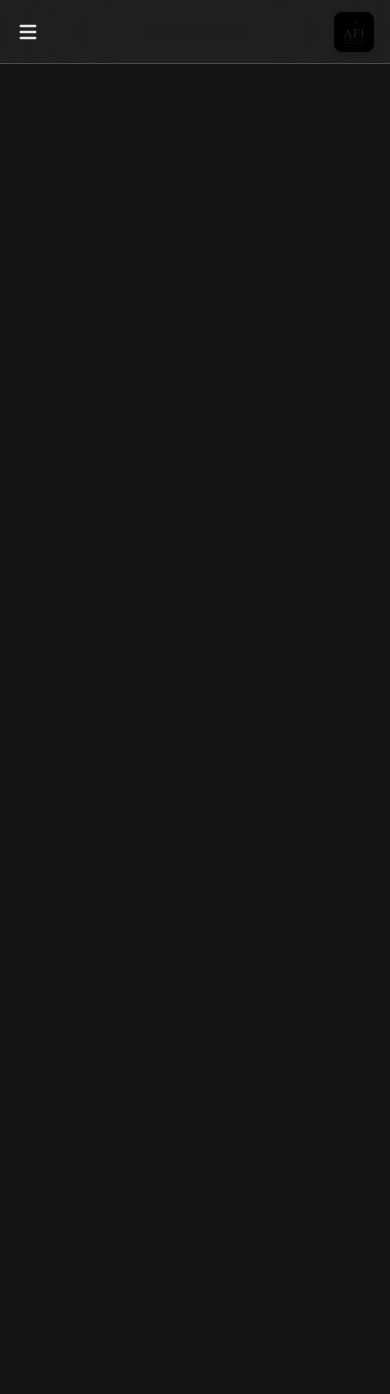
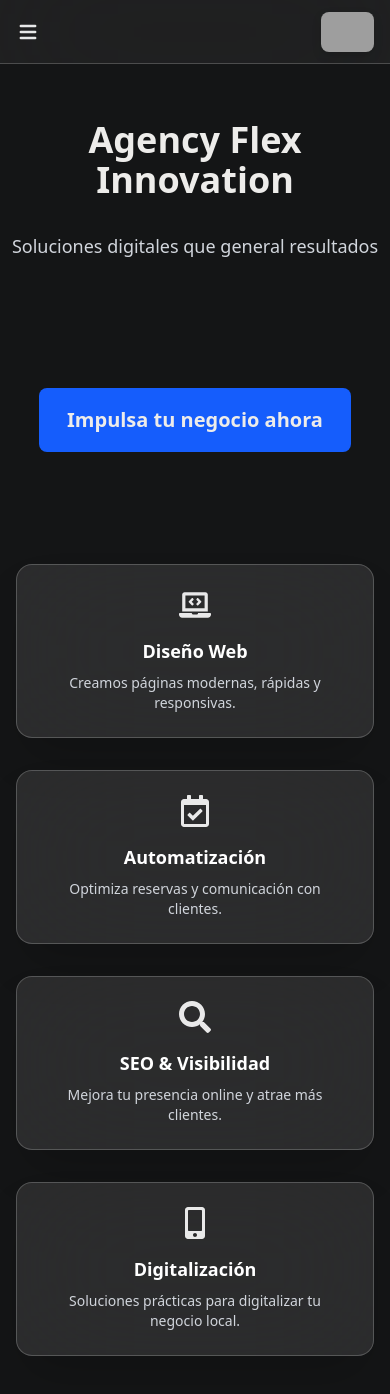
Before and after one commit to AndyAlvarezC/digital-agency, a React (Vite) app: page / in a window 390 px wide. Shown: the top 1394 px of the page. Before the commit the page ends 844 px from the top, so only its background shows below. Built offline with nearby package versions, Linux system fonts and the light colour scheme; grey boxes are pictures that could not be loaded.

Commit message:
feat(home): implement responsive Home section with highlights and CTA

```diff
--- a/src/components/Button.tsx
+++ b/src/components/Button.tsx
@@ -5,8 +5,8 @@ type ButtonProps = {
 
 export default function Button({ text, className } : ButtonProps) {
   return (
-    <div className={`bg-blue-600 p-2 rounded-lg cursor-pointer transition-all duration-300 ease hover:bg-blue-700 ${className || ""}`}>
-      <span>{ text }</span>
+    <div className={`bg-blue-600 rounded-lg flex items-center justify-center text-center px-4 transform transition-all duration-300 ease cursor-pointer hover:bg-blue-700 hover:scale-105 ${className || ""}`}>
+      <span className="font-bold">{ text }</span>
     </div>
   )
 }
--- /dev/null
+++ b/src/components/HighlightsCard.tsx
@@ -0,0 +1,72 @@
+import type { ReactNode } from "react";
+import {
+  FaLaptopCode,
+  FaRegCalendarCheck,
+  FaSearch,
+  FaMobileAlt,
+} from "react-icons/fa";
+
+type Highlight = {
+  title: string;
+  description: string;
+  icon: ReactNode;
+};
+
+const highlights: Highlight[] = [
+  {
+    title: "Diseño Web",
+    description: "Creamos páginas modernas, rápidas y responsivas.",
+    icon: <FaLaptopCode size={32} className="text-white/90" />,
+  },
+  {
+    title: "Automatización",
+    description: "Optimiza reservas y comunicación con clientes.",
+    icon: <FaRegCalendarCheck size={32} className="text-white/90" />,
+  },
+  {
+    title: "SEO & Visibilidad",
+    description: "Mejora tu presencia online y atrae más clientes.",
+    icon: <FaSearch size={32} className="text-white/90" />,
+  },
+  {
+    title: "Digitalización",
+    description: "Soluciones prácticas para digitalizar tu negocio local.",
+    icon: <FaMobileAlt size={32} className="text-white/90" />,
+  },
+];
+
+export default function HighlightsCard() {
+  return (
+    <section className="pt-20 md:pt-14 px-4 max-w-6xl md:max-w-full mx-auto grid grid-cols-1 md:flex gap-8 md:gap-12">
+      {highlights.map((item, index) => (
+        <div
+          key={index}
+          className="w-full h-auto p-6 flex flex-col justify-center items-center
+                      bg-white/10 backdrop-blur-3xl rounded-2xl
+                      border border-white/20 shadow-2xl shadow-black/20
+                      relative overflow-hidden
+                      transition-transform duration-500 ease-out
+                      hover:scale-105 hover:bg-white/20"
+          style={{
+            animation: `fadeInUp 0.6s ease-out forwards`,
+            animationDelay: `${index * 150}ms`,
+          }}
+        >
+          <div className="mb-4">{item.icon}</div>
+          <h3 className="text-lg md:text-xl font-bold text-white mb-2 text-center">
+            {item.title}
+          </h3>
+          <p className="text-gray-300 text-center text-sm md:text-base">
+            {item.description}
+          </p>
+
+          <div
+            className="absolute inset-0 bg-gradient-to-r from-white/5 via-transparent to-white/5
+                        rounded-2xl pointer-events-none opacity-0 hover:opacity-100
+                        transition-opacity duration-700"
+          ></div>
+        </div>
+      ))}
+    </section>
+  );
+}
--- a/src/layouts/Header.tsx
+++ b/src/layouts/Header.tsx
@@ -1,7 +1,7 @@
 import { useState } from "react";
 import Button from "../components/Button";
 import { HiX, HiMenu } from "react-icons/hi";
-import logo from "../assets/logo/logo.svg";
+import logo from "../assets/logo/logo.png";
 
 export default function Header() {
   const [isOpen, setIsOpen] = useState(false);
@@ -73,13 +73,9 @@ export default function Header() {
             )}
           </div>
 
-          <div className="hidden md:flex text-white">
-            <div className="relative overflow-hidden rounded-xl">
-              <Button text={"Agenda tu Cita"} />
-              <div
-                className="absolute inset-0 bg-gradient-to-r from-transparent via-white/10 to-transparent
-                            -translate-x-full hover:translate-x-full transition-transform duration-1000 pointer-events-none"
-              ></div>
+          <div className="hidden md:flex">
+            <div className="relative rounded-xl transition-all duration-300 ease">
+              <Button text={"Agenda tu Cita"} className="p-3" />
             </div>
           </div>
         </nav>
@@ -87,7 +83,7 @@ export default function Header() {
         {/* === Menú desplegable móvil === */}
         <div
           className={`fixed top-16 left-0 w-full h-screen flex flex-col items-center
-              justify-start pt-32 gap-8 text-2xl font-bold transform transition-all duration-500 ease-out z-40
+              justify-start py-26 gap-8 text-2xl font-bold transform transition-all duration-500 ease-out z-40
               /* Efecto Liquid Glass para móvil */
               bg-black/20 backdrop-blur-3xl
               border-t border-white/10 shadow-2xl shadow-black/20
@@ -134,7 +130,7 @@ export default function Header() {
                   : "none",
               }}
             >
-              <Button text={"Agenda tu Cita"} />
+              <Button text={"Agenda tu Cita"} className="h-16" />
             </div>
           </div>
         </div>
--- a/src/pages/Home.tsx
+++ b/src/pages/Home.tsx
@@ -1,8 +1,28 @@
-
+import Button from "../components/Button";
+import HighlightsCard from "../components/HighlightsCard";
 
 export default function Home() {
   return (
     <>
+      <section className="flex justify-center min-h-screen">
+        <div className="flex flex-col text-center gap-8 md:gap-16 py-30 md:py-48">
+          <h1 className="text-4xl md:text-6xl font-extrabold">
+            Agency Flex Innovation
+          </h1>
+          <p className="text-lg md:text-2xl text-gray-300">
+            Soluciones digitales que general resultados
+          </p>
+          <div className="pt-24 md:pt-32">
+          <Button
+            text={"Impulsa tu negocio ahora"}
+            className="w-[80%] md:w-[25%] h-16 md:h-16 text-xl m-auto"
+          />
+          </div>
+          <div className="md:pt-42">
+            <HighlightsCard />
+          </div>
+        </div>
+      </section>
     </>
-  )
+  );
 }
```
Also changed, not shown: src/assets/logo/logo.svg (deleted).
